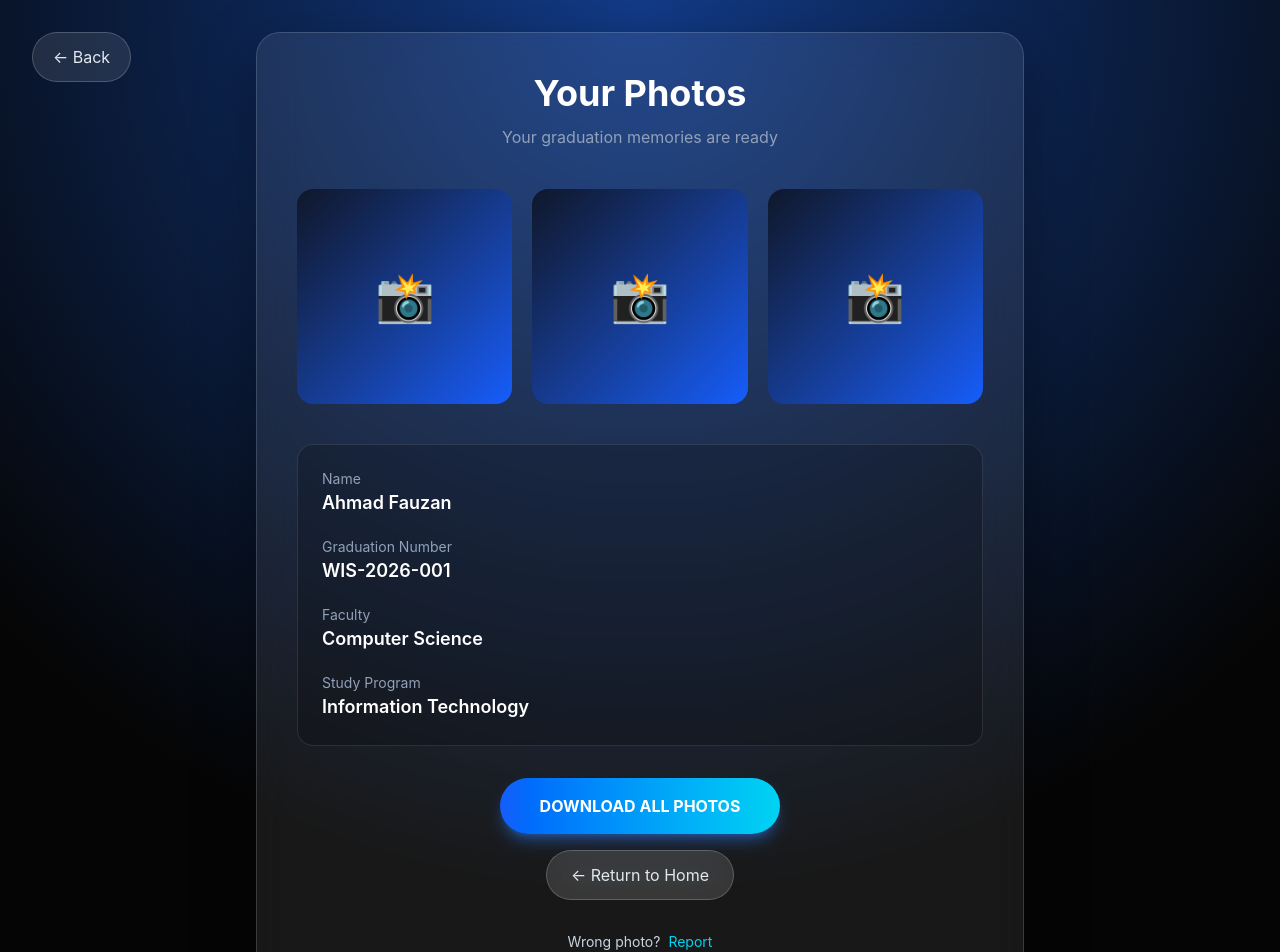
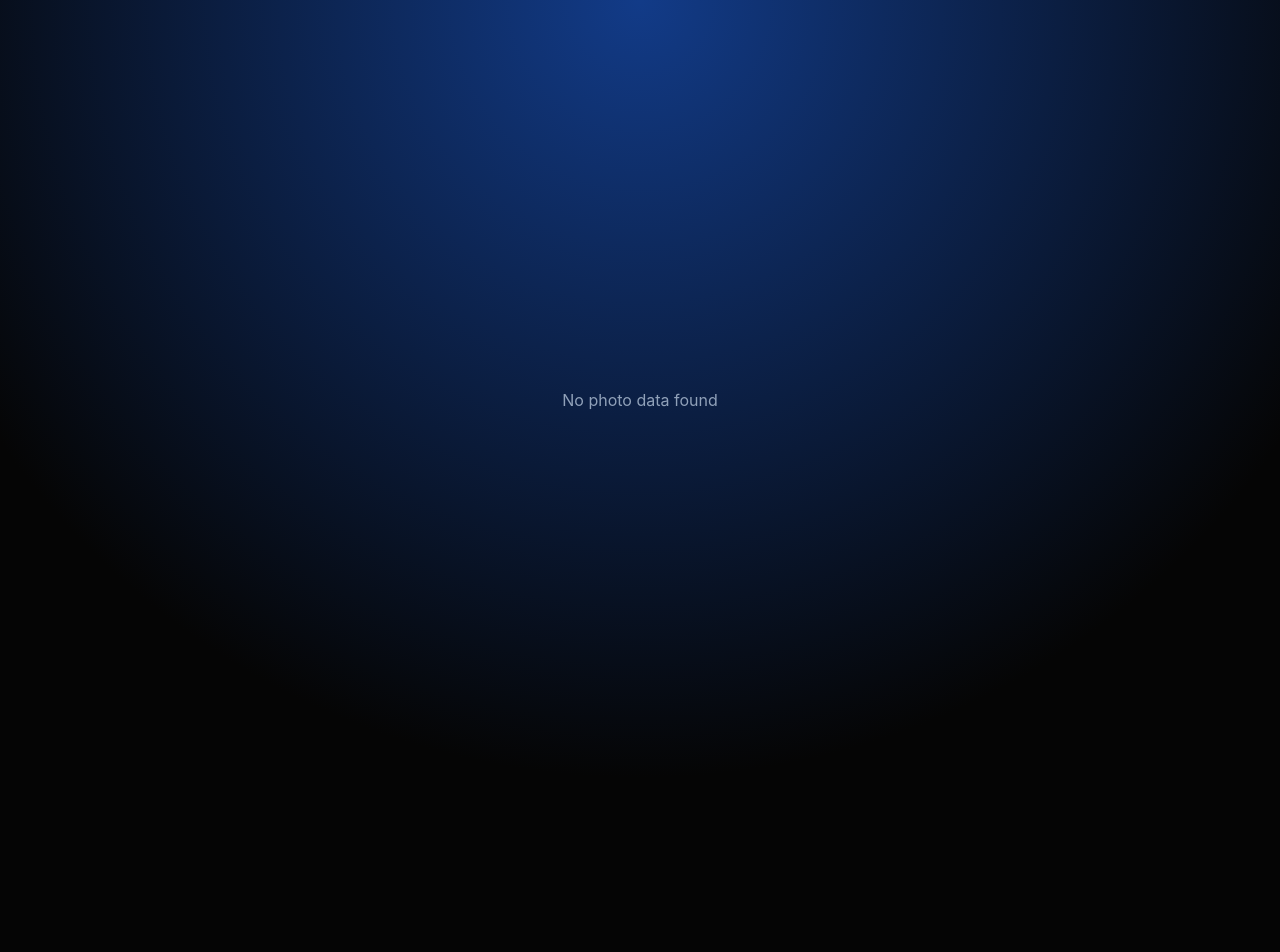
Before and after one commit to AzkaSeptiaRahman/pandawa-hub, a Next.js app: page /photo in a window 1280 px wide. Shown: the top 952 px of the page. Built offline with nearby package versions, Linux system fonts and the light colour scheme.

Commit message:
BE Update

```diff
--- a/app/photo/page.tsx
+++ b/app/photo/page.tsx
@@ -1,44 +1,98 @@
 "use client";
 
 import { useRouter } from "next/navigation";
-import Button from "@/components/Button";
+import { useEffect, useState } from "react";
 
-export default function Photo() {
+
+export default function Photo(){
+
+
   const router = useRouter();
 
+
+  const [data,setData] = useState<any>(null);
+
+
+
+
+  useEffect(()=>{
+
+
+    const result = sessionStorage.getItem(
+      "photoResult"
+    );
+
+
+    if(result){
+
+      setData(JSON.parse(result));
+
+    }
+
+
+  },[]);
+
+
+
+
+
+
+
+  if(!data){
+
+
     return (
+
       <main
         className="
           min-h-screen
           flex
           items-center
           justify-center
-        p-8
-        relative
         "
       >
 
-      {/* Back Button */}
+        <p className="text-slate-400">
+          No photo data found
+        </p>
+
+
+      </main>
+
+    );
+
+
+  }
+
+
+
+
+
+
+
+
+  return (
+
+    <main
+      className="
+        min-h-screen
+        p-8
+      "
+    >
+
+
+
+      {/* Back */}
+
       <button
-        onClick={() => router.back()}
+        onClick={()=>router.back()}
         className="
-          fixed
-          top-8
-          left-8
-          z-50
-          flex
-          items-center
-          gap-2
           rounded-full
           bg-white/10
+          px-5
+          py-3
           border
           border-white/20
-          backdrop-blur-xl
-          px-5
-          py-3
-          text-slate-200
-          hover:bg-white/20
-          transition
         "
       >
         ← Back
@@ -46,21 +100,31 @@ export default function Photo() {
 
 
 
-      {/* Main Card */}
+
+
+
+
+      <div
+        className="
+          max-w-6xl
+          mx-auto
+          mt-10
+        "
+      >
+
+
+
+
+
+        {/* Student Detail */}
+
         <div
           className="
             glass
             rounded-3xl
-          p-10
-          max-w-3xl
-          w-full
-          shadow-[0_20px_60px_rgba(0,0,0,.35)]
+            p-8
           "
         >
-
-
-        {/* Header */}
-        <div className="text-center">
 
           <h1
             className="
@@ -68,123 +132,37 @@ export default function Photo() {
               font-bold
             "
           >
-            Your Photos
+
+            {data.student.name}
+
           </h1>
 
 
-          <p
-            className="
-              mt-3
-              text-slate-400
-            "
-          >
-            Your graduation memories are ready
-          </p>
 
-        </div>
-
-
-
-        {/* Photo Grid */}
           <div
             className="
-            grid
-            grid-cols-3
-            gap-5
-            mt-10
+              mt-5
+              text-slate-300
+              leading-8
             "
           >
 
-          {[1, 2, 3].map((i) => (
+            Graduation Number:
+            {" "}
+            {data.student.graduation_number}
 
-            <div
-              key={i}
-              className="
-                aspect-square
-                rounded-2xl
-                bg-gradient-to-br
-                from-slate-900
-                to-blue-600
-                flex
-                items-center
-                justify-center
-                text-5xl
-                cursor-pointer
-                hover:scale-105
-                transition
-                duration-300
-              "
-            >
-              📸
-            </div>
+            <br />
 
-          ))}
-
-        </div>
+            Faculty:
+            {" "}
+            {data.student.faculty}
 
 
+            <br />
 
-
-        {/* User Information */}
-        <div
-          className="
-            mt-10
-            rounded-2xl
-            bg-black/20
-            border
-            border-white/10
-            p-6
-          "
-        >
-
-          <div className="space-y-5">
-
-
-            <div>
-              <p className="text-sm text-slate-400">
-                Name
-              </p>
-
-              <p className="text-lg font-semibold">
-                Ahmad Fauzan
-              </p>
-            </div>
-
-
-
-            <div>
-              <p className="text-sm text-slate-400">
-                Graduation Number
-              </p>
-
-              <p className="text-lg font-semibold">
-                WIS-2026-001
-              </p>
-            </div>
-
-
-
-            <div>
-              <p className="text-sm text-slate-400">
-                Faculty
-              </p>
-
-              <p className="text-lg font-semibold">
-                Computer Science
-              </p>
-            </div>
-
-
-
-            <div>
-              <p className="text-sm text-slate-400">
-                Study Program
-              </p>
-
-              <p className="text-lg font-semibold">
-                Information Technology
-              </p>
-            </div>
+            Program:
+            {" "}
+            {data.student.study_program}
 
 
           </div>
@@ -196,79 +174,155 @@ export default function Photo() {
 
 
 
-        {/* Action Buttons */}
-        <div
-          className="
-            flex
-            flex-col
-            items-center
-            gap-4
-            mt-8
-          "
-        >
-
-          {/* Download */}
-          <Button>
-            DOWNLOAD ALL PHOTOS
-          </Button>
 
 
 
-          {/* Return Home */}
-          <button
-            onClick={() => router.push("/")}
-            className="
-              rounded-full
-              px-6
-              py-3
-              bg-white/10
-              border
-              border-white/20
-              text-slate-200
-              backdrop-blur-xl
-              hover:bg-white/20
-              transition
-            "
-          >
-            ← Return to Home
-          </button>
+
+        {/* Photo Section */}
+
+        <PhotoSection
+
+          title="📸 BEBAS"
+
+          photos={data.photos.BEBAS}
+
+        />
+
+
+
+        <PhotoSection
+
+          title="🎓 KUNCIR"
+
+          photos={data.photos.KUNCIR}
+
+        />
+
+
+
+        <PhotoSection
+
+          title="📜 IJAZAH"
+
+          photos={data.photos.IJAZAH}
+
+        />
+
+
+
 
 
       </div>
 
 
 
+    </main>
 
-        {/* Report */}
-        <p
+  );
+
+}
+
+
+
+
+
+
+
+
+function PhotoSection({
+  title,
+  photos
+}:{
+  title:string;
+  photos:any[];
+}){
+
+
+  if(!photos || photos.length === 0){
+
+    return null;
+
+  }
+
+
+
+  return (
+
+    <section
       className="
-            text-center
-            mt-8
-            text-sm
-            text-slate-300
+        mt-12
       "
     >
 
-          Wrong photo?
 
-          <a
-            href="mailto:graduation@university.ac.id"
+      <h2
         className="
-              text-cyan-400
-              ml-2
-              hover:underline
+          text-3xl
+          font-bold
         "
       >
-            Report
-          </a>
 
-        </p>
+        {title}
 
+      </h2>
+
+
+
+
+
+      <div
+        className="
+          grid
+          md:grid-cols-3
+          gap-6
+          mt-6
+        "
+      >
+
+        {
+          photos.map((photo,index)=>(
+
+
+            <div
+
+              key={index}
+
+              className="
+                rounded-2xl
+                overflow-hidden
+                glass
+                aspect-square
+              "
+
+            >
+
+              <img
+
+                src={photo.url}
+
+                alt="graduation photo"
+
+                className="
+                  w-full
+                  h-full
+                  object-cover
+                "
+
+              />
 
 
             </div>
 
 
-    </main>
+          ))
+        }
+
+
+      </div>
+
+
+    </section>
+
   );
+
 }
```
Also changed, not shown: app/search/page.tsx (+206 -51 lines). Lines whose indentation alone changed are shown as unchanged.
